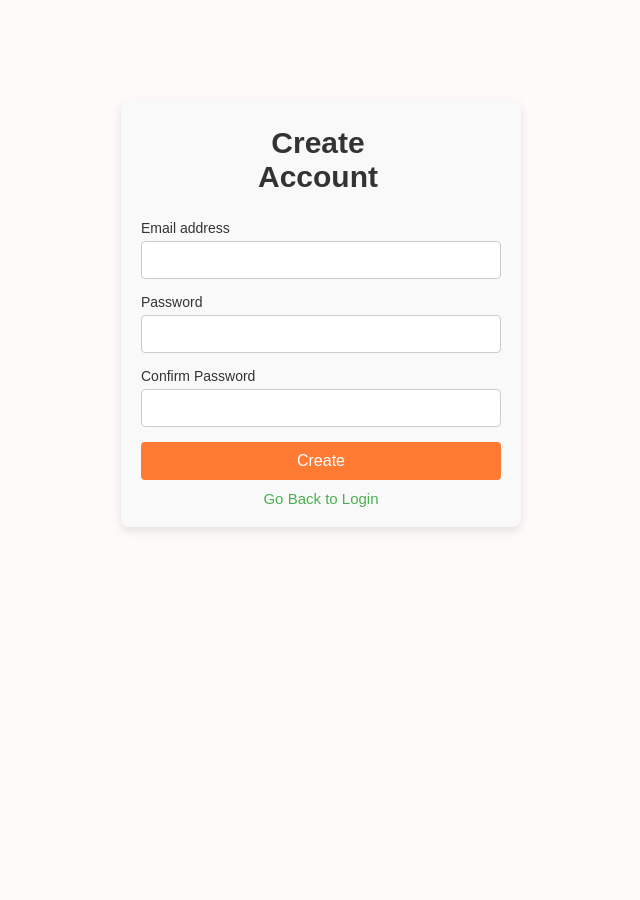
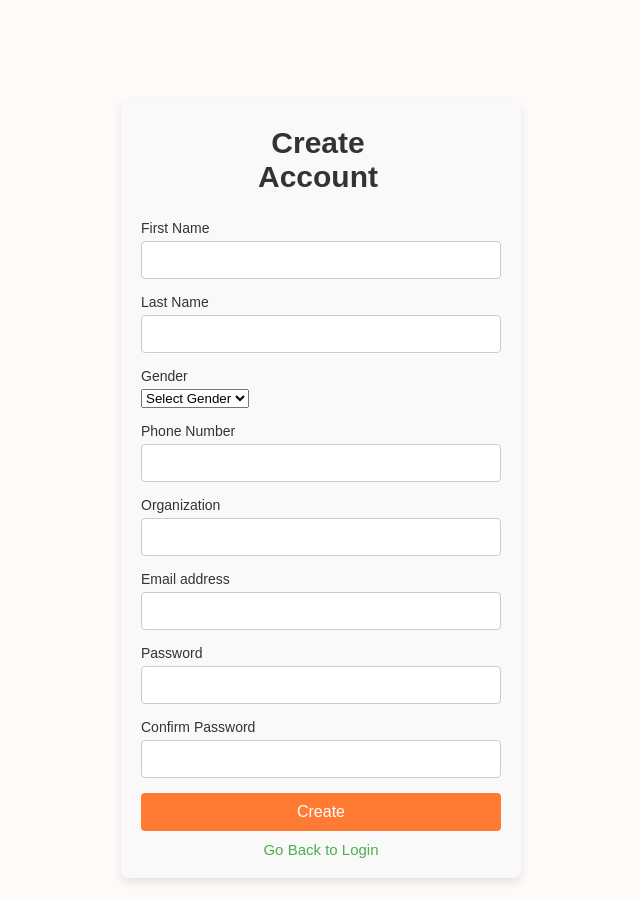
Before and after one commit to WillieChng/ComputerSystemSecurity, a React (Vite) app in the folder Frontend/HomePage/: page /create-account in a window 1280 px wide. Shown: the whole page, without its empty margins (319-959 px from the left). Built offline with nearby package versions, Linux system fonts and the light colour scheme.

Commit message:
register page done

```diff
--- a/Frontend/HomePage/src/pages/CreateAccount.jsx
+++ b/Frontend/HomePage/src/pages/CreateAccount.jsx
@@ -3,6 +3,11 @@ import { Link } from 'react-router-dom';
 import './CreateAccount.css';
 
 function CreateAccount() {
+  const [firstName, setFirstName] = useState('');
+  const [lastName, setLastName] = useState('');
+  const [gender, setGender] = useState('');
+  const [phone, setPhone] = useState('');
+  const [org, setOrg] = useState('');
   const [email, setEmail] = useState('');
   const [password, setPassword] = useState('');
   const [confirmPassword, setConfirmPassword] = useState('');
@@ -10,22 +15,6 @@ function CreateAccount() {
   const [success, setSuccess] = useState(false);
   const [loading, setLoading] = useState(false);
 
-  const handleCheckEmail = async () => {
-    try {
-      const response = await fetch('/api/check-email', {
-        method: 'POST',
-        headers: {
-          'Content-Type': 'application/json',
-        },
-        body: JSON.stringify({ email }),
-      });
-      const data = await response.json();
-      return data.exists;
-    } catch (error) {
-      setError('Failed to check email. Please try again later.');
-      return false;
-    }
-  };
 
   const handleSubmit = async (e) => {
     e.preventDefault();
@@ -33,23 +22,9 @@ function CreateAccount() {
     setError('');
     setSuccess(false);
 
-    if (!email) {
-      setError('Email is required');
-      setLoading(false);
-      return;
-    }
-
-    // Basic validation
-    const emailPattern = /^[a-zA-Z0-9._-]+@[a-zA-Z0-9.-]+\.[a-zA-Z]{2,6}$/;
-    if (!emailPattern.test(email)) {
-      setError('Please enter a valid email address');
-      setLoading(false);
-      return;
-    }
-
     const passwordPattern = /^(?=.*[a-z])(?=.*[A-Z])(?=.*\d)(?=.*[@$!%*?&])[A-Za-z\d@$!%*?&]{6,}$/;
     if (!passwordPattern.test(password)) {
-      setError('Password must be at least 6 characters and include at least one uppercase letter, one number, and one special character.');
+      setError('Password must be at least 6 characters and include at least one uppercase letter, one number, and one special character (@,$,!,%,*,?, or &).');
       setLoading(false);
       return;
     }
@@ -60,19 +35,51 @@ function CreateAccount() {
       return;
     }
 
-    const emailExists = await handleCheckEmail();
-    if (emailExists) {
-      setError('Email already exists');
-      setLoading(false);
-      return;
+    try {
+      const response = await fetch('/api/create-account', {
+        method: 'POST',
+        headers: {
+          'Content-Type': 'application/json',
+        },
+        body: JSON.stringify({
+          firstName,
+          lastName,
+          gender,
+          phone,
+          org,
+          email,
+          password,
+        }),
+      });
+
+      const data = await response.json();
+      if (response.ok) {
+        setSuccess(true);
+        setFirstName('');
+        setLastName('');
+        setGender('');
+        setPhone('');
+        setOrg('');
+        setEmail('');
+        setPassword('');
+        setConfirmPassword('');
+        alert('Account successfully created!');
+      } else {
+        setError(data.message);
+      }
+    } catch (error) {
+      setError('Failed to create account. Please try again later.');
     }
 
-    // Proceed with account creation logic if all checks pass
-    setSuccess(true);
-    setEmail('');
-    setPassword('');
-    setConfirmPassword('');
     setLoading(false);
+    // const emailExists = await handleCheckEmail();
+    // if (emailExists) {
+    //   setError('Email already exists');
+    //   setLoading(false);
+    //   return;
+    // }
+
+
   };
 
   return (
@@ -85,12 +92,66 @@ function CreateAccount() {
         {error && <p className="error-message">{error}</p>}
         {success && <p className="success-message">Account successfully created!</p>}
         <div className="input-group">
+          <label>First Name</label>
+          <input
+            type="text"
+            value={firstName}
+            onChange={(e) => setFirstName(e.target.value)}
+            disabled={loading}
+            required
+          />
+        </div>
+        <div className="input-group">
+          <label>Last Name</label>
+          <input
+            type="text"
+            value={lastName}
+            onChange={(e) => setLastName(e.target.value)}
+            disabled={loading}
+            required
+          />
+        </div>
+        <div className="input-group">
+          <label>Gender</label>
+          <select
+            value={gender}
+            onChange={(e) => setGender(e.target.value)}
+            disabled={loading}
+            required
+          >
+            <option value="" disabled>Select Gender</option>
+            <option value="M">Male</option>
+            <option value="F">Female</option>
+          </select>
+        </div>
+        <div className="input-group">
+          <label>Phone Number</label>
+          <input
+            type="tel"
+            value={phone}
+            onChange={(e) => setPhone(e.target.value)}
+            disabled={loading}
+            required
+          />
+        </div>
+        <div className="input-group">
+          <label>Organization</label>
+          <input
+            type="text"
+            value={org}
+            onChange={(e) => setOrg(e.target.value)}
+            disabled={loading}
+            required
+          />
+        </div>
+        <div className="input-group">
           <label>Email address</label>
           <input
             type="email"
             value={email}
             onChange={(e) => setEmail(e.target.value)}
             disabled={loading}
+            required
           />
         </div>
         <div className="input-group">
@@ -100,6 +161,7 @@ function CreateAccount() {
             value={password}
             onChange={(e) => setPassword(e.target.value)}
             disabled={loading}
+            required
           />
         </div>
         <div className="input-group">
@@ -109,6 +171,7 @@ function CreateAccount() {
             value={confirmPassword}
             onChange={(e) => setConfirmPassword(e.target.value)}
             disabled={loading}
+            required
           />
         </div>
         <button type="submit" className="create-btn" disabled={loading}>
```
Also changed, not shown: Frontend/HomePage/src/components/Panel.jsx (+0 -8 lines), 1 other file (tests, documents, lock files or other folders).
